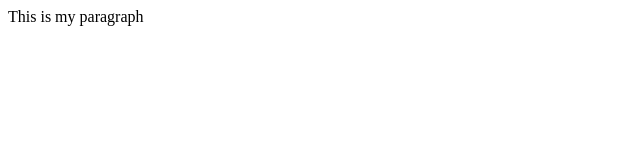
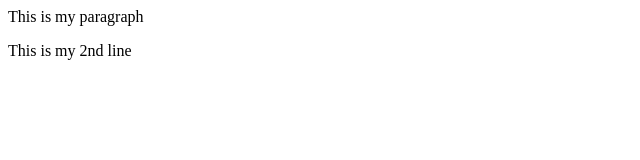
Before and after one commit to gaurikad11/first, a plain HTML site: page index.html in a window 1280 px wide. Shown: the whole page, without its empty margins (0-640 px from the left). Drawn offline with Linux system fonts and the light colour scheme.

Commit message:
Update index.html

```diff
--- a/index.html
+++ b/index.html
@@ -1 +1,2 @@
 <p>This is my paragraph</p>
+<p>This is my 2nd line</p>
```
